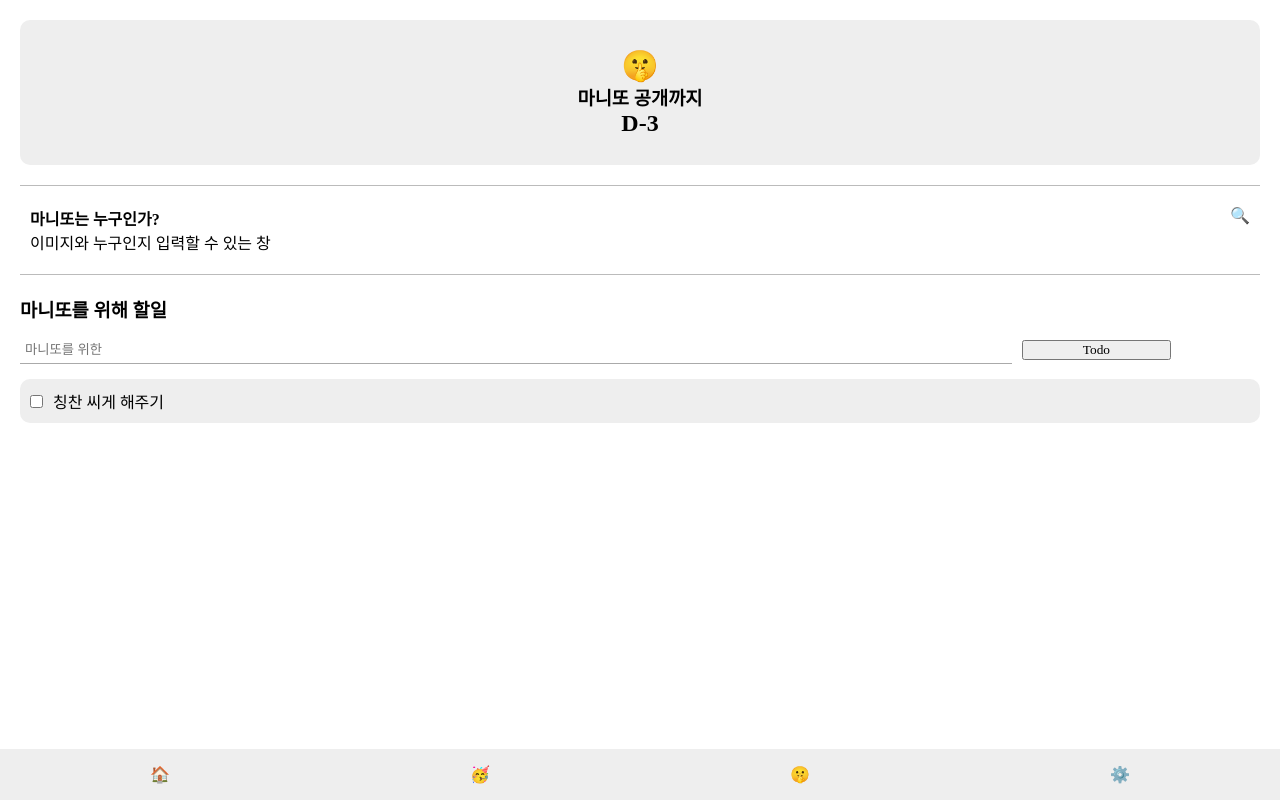
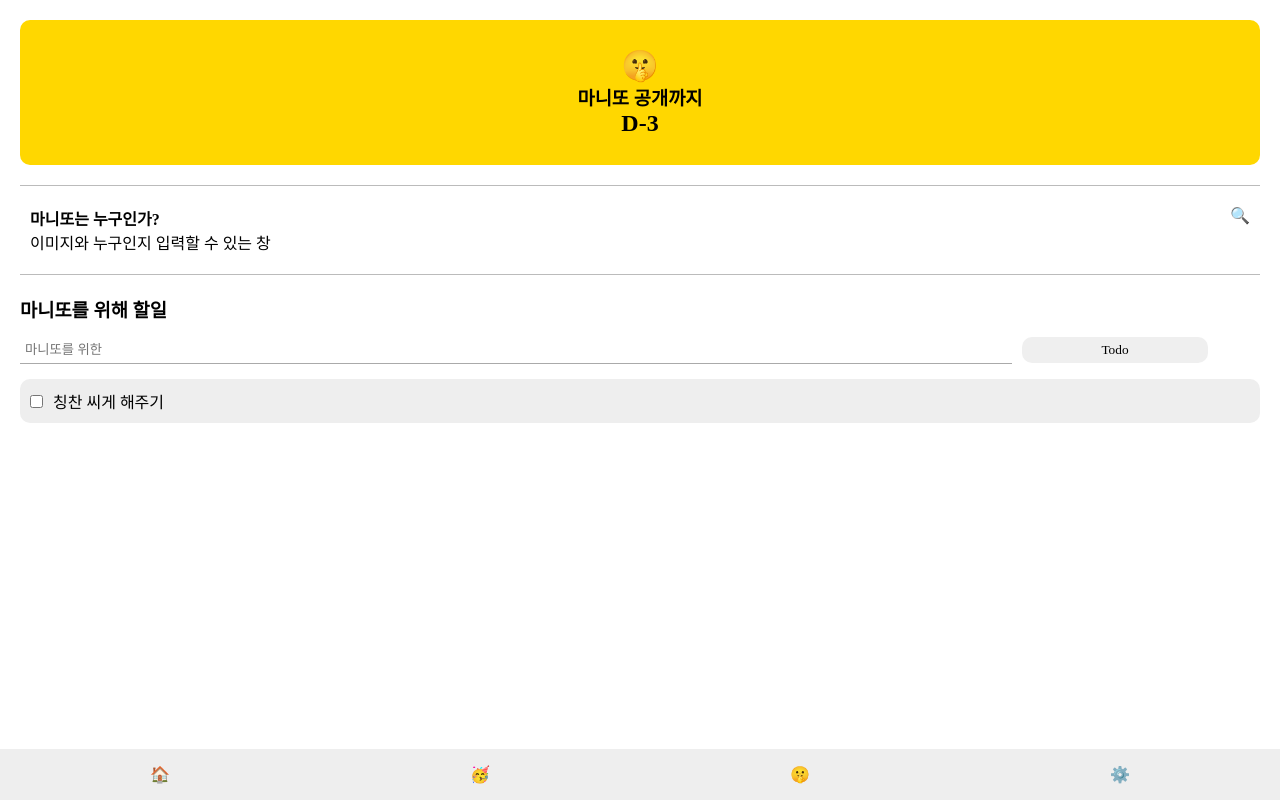
Before and after one commit to j-hm/-React-TomoProto, a React (Create React App) app: page /manitto in a window 1280 px wide. Built offline with nearby package versions, Linux system fonts and the light colour scheme; a web font is replaced by a local one.

Commit message:
update css

```diff
--- a/src/comp/TomoManitto.jsx
+++ b/src/comp/TomoManitto.jsx
@@ -36,14 +36,10 @@ const Manitto = styled.section`
 `;
 
 const Dday = styled.div`
-  background-color: #eee;
+  background-color: gold;
   border-radius: 10px;
   padding: 28px;
   text-align: center;
-  &:hover {
-    background-color: gold;
-    cursor: pointer;
-  }
   > p {
     font-size: 30px;
   }
@@ -80,8 +76,15 @@ const Input = styled.div`
     border-bottom: 1px solid #aaa;
   }
   > button {
-    width: 12%;
+    width: 15%;
     margin-left: 10px;
+    border: none;
+    border-radius: 10px;
+    padding: 5px;
+
+    &:hover {
+      background-color: gold;
+    }
   }
 `;
 
```
